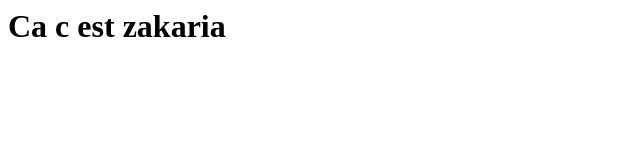
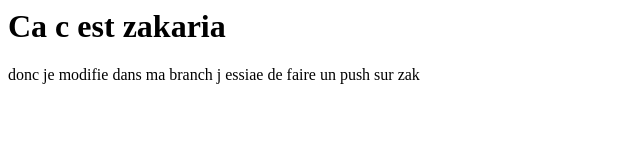
Before and after one commit to ElIDRISSIZak/projetGit, a plain HTML site: page index.html in a window 1280 px wide. Shown: the whole page, without its empty margins (0-640 px from the left). Drawn offline with Linux system fonts and the light colour scheme.

Commit message:
ma 2eme ligne

```diff
--- a/index.html
+++ b/index.html
@@ -5,5 +5,6 @@
 </head>
 <body>
 <h1> Ca c est zakaria</h1>
+<p>donc je modifie dans ma branch j essiae de faire un push sur zak</p>
 </body>
 </html>
```
